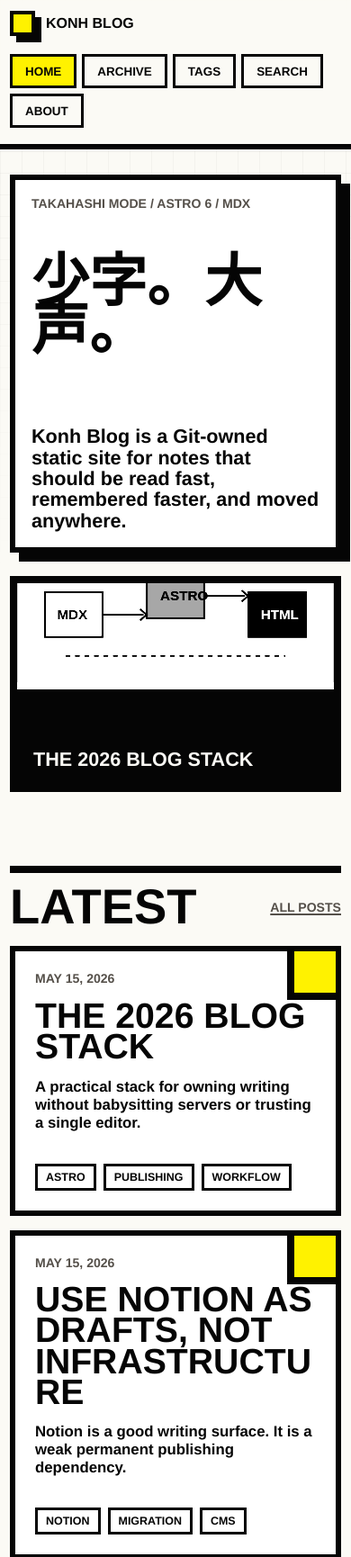
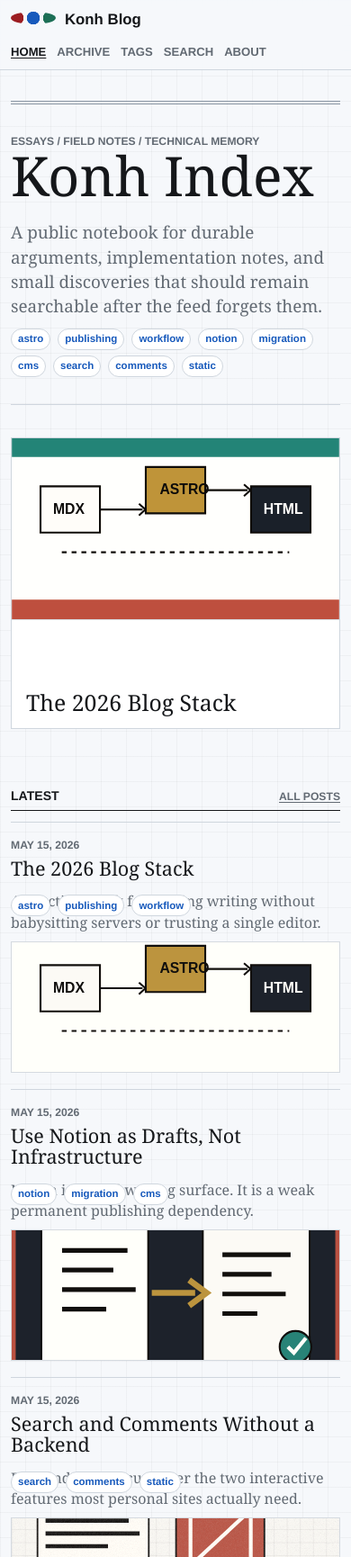
Before and after one commit to xiaokhkh/konh-blog, an Astro site: page / in a window 390 px wide. Shown: the top 1730 px of the page at 90% size. Built offline with nearby package versions, Linux system fonts and the light colour scheme; Astro itself is replaced by a stand-in of ours.

Commit message:
style: switch to research archive theme

```diff
--- a/src/pages/index.astro
+++ b/src/pages/index.astro
@@ -9,16 +9,21 @@
 
 const [featured] = posts;
 const featuredSlug = featured?.id.replace(/\.(md|mdx)$/, '');
+const tags = [...new Set(posts.flatMap((post) => post.data.tags))].slice(0, 12);
 ---
 
 <BaseLayout>
   <section class="container hero">
     <div>
-      <span class="meta-line">Takahashi mode / Astro 6 / MDX</span>
-      <h1>少字。大声。</h1>
+      <span class="meta-line">Essays / field notes / technical memory</span>
+      <h1>Konh Index</h1>
       <p>
-        Konh Blog is a Git-owned static site for notes that should be read fast, remembered faster, and moved anywhere.
+        A public notebook for durable arguments, implementation notes, and small discoveries that should remain
+        searchable after the feed forgets them.
       </p>
+      <div class="tag-row" aria-label="Topics">
+        {tags.map((tag) => <a class="tag" href={`/tags/${encodeURIComponent(tag)}/`}>{tag}</a>)}
+      </div>
     </div>
     {
       featured && (
--- a/src/styles/global.css
+++ b/src/styles/global.css
@@ -1,15 +1,16 @@
 :root {
-  --paper: #fbfaf5;
-  --ink: #050505;
-  --muted: #55504a;
-  --line: #050505;
+  --paper: #f6f8fb;
   --surface: #ffffff;
-  --accent: #fff200;
-  --red: #ff3b30;
-  --blue: #0057ff;
+  --ink: #15171a;
+  --muted: #626a73;
+  --line: #cfd6de;
+  --rule: #8793a0;
+  --blue: #185abc;
+  --blue-soft: #eaf1ff;
+  --red: #9c1d22;
+  --green: #1d6f56;
   color-scheme: light;
-  font-family:
-    "Hiragino Kaku Gothic ProN", "Yu Gothic", "PingFang SC", "Helvetica Neue", Helvetica, Arial, sans-serif;
+  font-family: Georgia, "Times New Roman", "Songti SC", serif;
 }
 
 * {
@@ -17,37 +18,28 @@
 }
 
 html {
-  background: var(--paper);
+  background:
+    linear-gradient(90deg, rgba(21, 23, 26, 0.035) 1px, transparent 1px),
+    linear-gradient(rgba(21, 23, 26, 0.035) 1px, transparent 1px),
+    var(--paper);
+  background-size: 28px 28px;
   color: var(--ink);
 }
 
 body {
   margin: 0;
   min-width: 320px;
-  font-weight: 800;
-}
-
-body::before {
-  position: fixed;
-  inset: 0;
-  z-index: -1;
-  pointer-events: none;
-  content: "";
-  background:
-    linear-gradient(90deg, rgba(0, 0, 0, 0.045) 1px, transparent 1px),
-    linear-gradient(rgba(0, 0, 0, 0.045) 1px, transparent 1px);
-  background-size: 24px 24px;
-  mask-image: linear-gradient(to bottom, black, transparent 76%);
+  font-size: 17px;
 }
 
 a {
-  color: inherit;
-  text-decoration-thickness: 0.12em;
-  text-underline-offset: 0.16em;
+  color: var(--blue);
+  text-decoration-thickness: 0.06em;
+  text-underline-offset: 0.18em;
 }
 
 a:hover {
-  color: var(--blue);
+  color: var(--red);
 }
 
 img {
@@ -61,7 +53,7 @@
 }
 
 .container {
-  width: min(1180px, calc(100% - 32px));
+  width: min(1160px, calc(100% - 36px));
   margin-inline: auto;
 }
 
@@ -70,8 +62,8 @@
   top: 12px;
   left: 12px;
   z-index: 100;
-  padding: 10px 12px;
-  color: var(--paper);
+  padding: 8px 10px;
+  color: white;
   background: var(--ink);
   transform: translateY(-160%);
 }
@@ -84,36 +76,39 @@
   position: sticky;
   top: 0;
   z-index: 10;
-  border-bottom: 6px solid var(--ink);
-  background: rgba(251, 250, 245, 0.94);
-  backdrop-filter: blur(10px);
+  border-bottom: 1px solid var(--line);
+  background: rgba(246, 248, 251, 0.92);
+  backdrop-filter: blur(12px);
 }
 
 .nav {
   display: flex;
-  align-items: stretch;
+  align-items: center;
   justify-content: space-between;
-  min-height: 68px;
-  gap: 20px;
+  min-height: 58px;
+  gap: 18px;
 }
 
 .brand {
   display: inline-flex;
-  align-items: center;
-  gap: 12px;
-  font-size: 1rem;
-  font-weight: 1000;
+  align-items: baseline;
+  gap: 10px;
+  color: var(--ink);
+  font-family: "Helvetica Neue", Helvetica, Arial, sans-serif;
+  font-size: 1.05rem;
+  font-weight: 800;
   letter-spacing: 0;
   text-decoration: none;
-  text-transform: uppercase;
 }
 
 .brand-mark {
-  width: 28px;
-  height: 28px;
-  border: 4px solid var(--ink);
-  background: var(--accent);
-  box-shadow: 7px 7px 0 var(--ink);
+  width: 50px;
+  height: 14px;
+  border-radius: 50%;
+  background:
+    radial-gradient(circle at 7px 7px, var(--red) 0 7px, transparent 7.5px),
+    radial-gradient(circle at 25px 7px, var(--blue) 0 7px, transparent 7.5px),
+    radial-gradient(circle at 43px 7px, var(--green) 0 7px, transparent 7.5px);
 }
 
 .nav-links {
@@ -121,18 +116,14 @@
   flex-wrap: wrap;
   align-items: center;
   justify-content: flex-end;
-  gap: 0;
+  gap: 2px 12px;
 }
 
 .nav-links a {
-  display: inline-flex;
-  align-items: center;
-  min-height: 100%;
-  padding: 0 14px;
-  border-left: 3px solid var(--ink);
-  color: var(--ink);
-  font-size: 0.84rem;
-  font-weight: 1000;
+  color: var(--muted);
+  font-family: "Helvetica Neue", Helvetica, Arial, sans-serif;
+  font-size: 0.82rem;
+  font-weight: 700;
   text-decoration: none;
   text-transform: uppercase;
 }
@@ -140,93 +131,85 @@
 .nav-links a:hover,
 .nav-links a[aria-current="page"] {
   color: var(--ink);
-  background: var(--accent);
+  text-decoration: underline;
 }
 
 .hero {
   display: grid;
-  grid-template-columns: minmax(0, 1fr) 260px;
-  gap: 26px;
-  align-items: stretch;
-  padding: 52px 0 28px;
+  grid-template-columns: minmax(0, 1fr) 310px;
+  gap: 36px;
+  align-items: start;
+  padding: 54px 0 28px;
 }
 
 .hero > div {
-  display: flex;
-  flex-direction: column;
-  justify-content: space-between;
-  min-height: 560px;
-  border: 8px solid var(--ink);
-  padding: 30px;
-  background: var(--surface);
-  box-shadow: 18px 18px 0 var(--ink);
+  border-top: 4px double var(--rule);
+  border-bottom: 1px solid var(--line);
+  padding: 28px 0 30px;
 }
 
 .hero h1 {
-  max-width: 980px;
+  max-width: 940px;
   margin: 0;
-  font-size: 8.8rem;
-  font-weight: 1000;
-  line-height: 0.82;
+  font-size: clamp(3.8rem, 9vw, 8.2rem);
+  font-weight: 500;
+  line-height: 0.94;
   letter-spacing: 0;
-  text-transform: uppercase;
-  overflow-wrap: anywhere;
 }
 
 .hero p {
-  max-width: 760px;
-  margin: 28px 0 0;
-  color: var(--ink);
-  font-size: 2.05rem;
-  line-height: 1.08;
+  max-width: 740px;
+  margin: 22px 0 0;
+  color: var(--muted);
+  font-size: clamp(1.18rem, 2vw, 1.48rem);
+  line-height: 1.45;
 }
 
 .hero-panel {
-  display: flex;
-  flex-direction: column;
-  justify-content: space-between;
-  min-width: 0;
-  border: 8px solid var(--ink);
-  background: var(--ink);
-  color: var(--paper);
+  display: grid;
+  grid-template-rows: auto 1fr;
+  border: 1px solid var(--line);
+  background: var(--surface);
+  color: var(--ink);
   text-decoration: none;
 }
 
 .hero-panel img {
   width: 100%;
-  height: 118px;
+  aspect-ratio: 1.8;
   object-fit: cover;
-  filter: grayscale(1) contrast(1.8);
-  border-bottom: 8px solid var(--paper);
+  filter: saturate(0.72) contrast(1.08);
+  border-bottom: 1px solid var(--line);
 }
 
 .hero-panel p {
+  display: flex;
+  align-items: end;
+  min-height: 210px;
   margin: 0;
-  padding: 18px;
-  color: var(--paper);
-  font-size: 2.15rem;
-  font-weight: 1000;
-  line-height: 0.95;
-  text-transform: uppercase;
-  overflow-wrap: anywhere;
+  padding: 16px;
+  color: var(--ink);
+  font-size: 2.1rem;
+  font-weight: 500;
+  line-height: 1.02;
 }
 
 .section-head {
   display: flex;
-  align-items: center;
+  align-items: end;
   justify-content: space-between;
   gap: 20px;
-  margin: 54px 0 18px;
-  border-top: 8px solid var(--ink);
-  padding-top: 14px;
+  margin: 38px 0 12px;
+  border-bottom: 1px solid var(--ink);
+  padding-bottom: 8px;
 }
 
 .section-head h1,
 .section-head h2 {
   margin: 0;
-  font-size: 3.4rem;
-  font-weight: 1000;
-  line-height: 0.9;
+  font-family: "Helvetica Neue", Helvetica, Arial, sans-serif;
+  font-size: 0.88rem;
+  font-weight: 800;
   letter-spacing: 0;
   text-transform: uppercase;
 }
@@ -234,204 +217,206 @@
 .section-head a,
 .meta-line {
   color: var(--muted);
-  font-size: 0.88rem;
-  font-weight: 1000;
+  font-family: "Helvetica Neue", Helvetica, Arial, sans-serif;
+  font-size: 0.76rem;
+  font-weight: 700;
+  letter-spacing: 0;
   text-transform: uppercase;
 }
 
 .post-grid {
   display: grid;
-  grid-template-columns: repeat(3, minmax(0, 1fr));
-  gap: 16px;
+  grid-template-columns: 1fr;
+  border-top: 1px solid var(--line);
 }
 
 .post-card {
-  position: relative;
-  display: flex;
+  display: grid;
+  grid-template-columns: 150px minmax(0, 1fr) 220px;
+  gap: 22px;
   min-width: 0;
-  min-height: 370px;
-  overflow: hidden;
-  border: 8px solid var(--ink);
-  background: var(--surface);
+  border-bottom: 1px solid var(--line);
+  padding: 18px 0;
   color: var(--ink);
   text-decoration: none;
-  transition:
-    transform 140ms ease,
-    background 140ms ease,
-    color 140ms ease;
-}
-
-.post-card::before {
-  position: absolute;
-  top: 0;
-  right: 0;
-  width: 46px;
-  height: 46px;
-  content: "";
-  background: var(--accent);
-  border-left: 8px solid var(--ink);
-  border-bottom: 8px solid var(--ink);
 }
 
 .post-card:hover {
-  color: var(--paper);
-  background: var(--ink);
-  transform: translateY(-5px);
+  background: linear-gradient(90deg, var(--blue-soft), transparent);
 }
 
 .post-card img {
-  display: none;
+  grid-column: 1;
+  grid-row: 1 / span 3;
+  width: 150px;
+  aspect-ratio: 1.25;
+  object-fit: cover;
+  filter: saturate(0.7) contrast(1.05);
+  border: 1px solid var(--line);
 }
 
 .post-card-body {
-  display: flex;
-  flex: 1;
-  flex-direction: column;
-  gap: 16px;
-  justify-content: space-between;
-  padding: 22px;
+  display: contents;
+}
+
+.post-card .meta-line {
+  grid-column: 2;
+  grid-row: 1;
+  align-self: start;
 }
 
 .post-card h3 {
+  grid-column: 2;
+  grid-row: 2;
   margin: 0;
-  font-size: 3.05rem;
-  font-weight: 1000;
-  line-height: 0.88;
+  font-size: clamp(1.35rem, 2.8vw, 2.2rem);
+  font-weight: 500;
+  line-height: 1.05;
   letter-spacing: 0;
-  text-transform: uppercase;
-  overflow-wrap: anywhere;
 }
 
 .post-card p {
-  margin: 0;
-  color: inherit;
-  font-size: 1.05rem;
-  font-weight: 900;
-  line-height: 1.2;
+  grid-column: 2;
+  grid-row: 3;
+  max-width: 720px;
+  margin: 6px 0 0;
+  color: var(--muted);
+  line-height: 1.48;
 }
 
 .tag-row {
   display: flex;
   flex-wrap: wrap;
-  gap: 8px;
-  margin-top: 18px;
+  gap: 6px 8px;
+  margin-top: 10px;
+}
+
+.post-card .tag-row {
+  grid-column: 3;
+  grid-row: 1 / span 2;
+  align-content: start;
+  justify-content: flex-end;
+  margin-top: 0;
 }
 
 .tag {
   display: inline-flex;
   align-items: center;
-  min-height: 30px;
-  padding: 5px 9px;
-  border: 3px solid currentColor;
-  border-radius: 0;
-  color: inherit;
-  background: transparent;
-  font-size: 0.78rem;
-  font-weight: 1000;
+  min-height: 24px;
+  padding: 2px 7px;
+  border: 1px solid var(--line);
+  border-radius: 999px;
+  color: var(--blue);
+  background: var(--surface);
+  font-family: "Helvetica Neue", Helvetica, Arial, sans-serif;
+  font-size: 0.72rem;
+  font-weight: 700;
   line-height: 1;
   text-decoration: none;
-  text-transform: uppercase;
 }
 
 .tag:hover {
-  color: var(--ink);
-  background: var(--accent);
+  border-color: var(--blue);
+  background: var(--blue-soft);
 }
 
 .archive-list {
   display: grid;
-  border-top: 8px solid var(--ink);
+  border-top: 1px solid var(--line);
 }
 
 .archive-row {
   display: grid;
-  grid-template-columns: 160px minmax(0, 1fr) 130px;
+  grid-template-columns: 140px minmax(0, 1fr) 110px;
   gap: 18px;
-  align-items: center;
-  padding: 22px 0;
-  border-bottom: 8px solid var(--ink);
+  align-items: baseline;
+  padding: 13px 0;
+  border-bottom: 1px solid var(--line);
+  color: var(--ink);
   text-decoration: none;
 }
 
 .archive-row:hover {
-  background: var(--accent);
+  background: var(--blue-soft);
 }
 
 .archive-row strong {
   overflow-wrap: anywhere;
-  font-size: 2.5rem;
-  font-weight: 1000;
-  line-height: 0.95;
-  text-transform: uppercase;
+  font-size: 1.12rem;
+  font-weight: 500;
+  line-height: 1.25;
 }
 
 .article {
   display: grid;
-  grid-template-columns: minmax(0, 780px) 230px;
-  gap: 52px;
-  padding: 46px 0 72px;
+  grid-template-columns: minmax(0, 760px) minmax(180px, 260px);
+  gap: 54px;
+  padding: 42px 0 72px;
 }
 
 .article-header {
   grid-column: 1 / -1;
-  border: 8px solid var(--ink);
-  padding: 30px;
-  background: var(--surface);
-  box-shadow: 18px 18px 0 var(--ink);
+  border-top: 4px double var(--rule);
+  border-bottom: 1px solid var(--line);
+  padding: 26px 0 28px;
 }
 
 .article-header h1 {
-  margin: 16px 0 24px;
-  font-size: 6.5rem;
-  font-weight: 1000;
-  line-height: 0.82;
+  max-width: 980px;
+  margin: 12px 0 18px;
+  font-size: clamp(2.6rem, 6.5vw, 6.2rem);
+  font-weight: 500;
+  line-height: 0.96;
   letter-spacing: 0;
-  text-transform: uppercase;
-  overflow-wrap: anywhere;
 }
 
 .article-header p {
-  max-width: 860px;
+  max-width: 820px;
   margin: 0;
-  color: var(--ink);
-  font-size: 1.85rem;
-  font-weight: 950;
-  line-height: 1.12;
+  color: var(--muted);
+  font-size: 1.28rem;
+  line-height: 1.45;
 }
 
 .article-cover {
   grid-column: 1 / -1;
   width: 100%;
-  max-height: 150px;
+  max-height: 260px;
   object-fit: cover;
-  filter: grayscale(1) contrast(1.8);
-  border: 8px solid var(--ink);
+  filter: saturate(0.75) contrast(1.08);
+  border: 1px solid var(--line);
 }
 
 .article-body {
   min-width: 0;
-  font-family: Georgia, "Times New Roman", serif;
-  font-size: 1.18rem;
-  font-weight: 500;
-  line-height: 1.72;
+  font-size: 1.13rem;
+  line-height: 1.74;
+}
+
+.article-body > p:first-of-type::first-letter {
+  float: left;
+  margin: 0.05em 0.12em 0 0;
+  color: var(--red);
+  font-size: 4.8rem;
+  line-height: 0.82;
 }
 
 .article-body h2,
 .article-body h3 {
-  margin: 2.2em 0 0.7em;
-  font-family:
-    "Hiragino Kaku Gothic ProN", "Yu Gothic", "PingFang SC", "Helvetica Neue", Helvetica, Arial, sans-serif;
-  font-weight: 1000;
-  line-height: 0.9;
-  text-transform: uppercase;
+  margin: 2.2em 0 0.65em;
+  font-weight: 500;
+  line-height: 1.1;
 }
 
 .article-body h2 {
-  font-size: 3.5rem;
+  border-bottom: 1px solid var(--line);
+  padding-bottom: 0.18em;
+  font-size: 2.15rem;
 }
 
 .article-body h3 {
-  font-size: 2.35rem;
+  color: var(--red);
+  font-size: 1.48rem;
 }
 
 .article-body p,
@@ -442,117 +427,122 @@
   margin: 1.15em 0;
 }
 
+.article-body a {
+  background: linear-gradient(var(--blue-soft), var(--blue-soft)) 0 85% / 100% 0.45em no-repeat;
+}
+
 .article-body blockquote {
-  border-left: 10px solid var(--ink);
-  padding: 12px 0 12px 20px;
-  color: var(--ink);
-  background: var(--accent);
-  font-family:
-    "Hiragino Kaku Gothic ProN", "Yu Gothic", "PingFang SC", "Helvetica Neue", Helvetica, Arial, sans-serif;
-  font-size: 1.6rem;
-  font-weight: 1000;
-  line-height: 1.15;
+  border-left: 4px solid var(--red);
+  padding: 0.2em 0 0.2em 1em;
+  color: var(--muted);
+  font-size: 1.05rem;
 }
 
 .article-body code {
-  font-weight: 800;
+  color: var(--red);
+  font-size: 0.92em;
 }
 
 .article-body pre {
   overflow: auto;
-  border: 6px solid var(--ink);
+  border: 1px solid var(--line);
   border-radius: 0;
-  padding: 18px;
-  font-size: 0.95rem;
+  padding: 16px;
+  font-size: 0.92rem;
 }
 
 .toc {
   position: sticky;
-  top: 100px;
+  top: 82px;
   align-self: start;
-  border: 6px solid var(--ink);
-  padding: 14px;
-  color: var(--ink);
-  background: var(--surface);
-  font-size: 0.88rem;
-  font-weight: 1000;
-  line-height: 1.45;
-  text-transform: uppercase;
+  border-left: 1px solid var(--line);
+  padding-left: 18px;
+  color: var(--muted);
+  font-family: "Helvetica Neue", Helvetica, Arial, sans-serif;
+  font-size: 0.78rem;
+  line-height: 1.55;
 }
 
 .toc strong {
   display: block;
   margin-bottom: 10px;
   color: var(--ink);
+  font-size: 0.75rem;
+  text-transform: uppercase;
 }
 
 .toc a {
   display: block;
   margin: 8px 0;
+  text-decoration: none;
 }
 
 .search-shell {
-  margin: 42px 0 72px;
-  border: 8px solid var(--ink);
-  padding: 24px;
+  margin: 32px 0 72px;
+  border: 1px solid var(--line);
+  padding: clamp(18px, 4vw, 28px);
   background: var(--surface);
-  box-shadow: 18px 18px 0 var(--ink);
 }
 
 #search input {
   width: 100%;
-  border: 6px solid var(--ink);
+  border: 1px solid var(--rule);
   border-radius: 0;
-  padding: 14px;
-  background: var(--paper);
+  padding: 12px 14px;
+  background: var(--surface);
   color: var(--ink);
 }
 
 .pagefind-ui__result {
-  border-top: 6px solid var(--ink);
-  padding: 18px 0;
+  border-top: 1px solid var(--line);
+  padding: 16px 0;
 }
 
 .site-footer {
   margin-top: 72px;
-  border-top: 8px solid var(--ink);
+  border-top: 1px solid var(--line);
   padding: 28px 0 40px;
   color: var(--muted);
-  font-size: 0.88rem;
-  font-weight: 1000;
-  text-transform: uppercase;
+  font-family: "Helvetica Neue", Helvetica, Arial, sans-serif;
+  font-size: 0.78rem;
 }
 
-@media (max-width: 980px) {
+@media (max-width: 900px) {
   .hero,
   .article {
     grid-template-columns: 1fr;
   }
 
-  .hero > div {
-    min-height: 420px;
+  .post-card {
+    grid-template-columns: 112px minmax(0, 1fr);
   }
 
-  .hero h1 {
-    font-size: 6.2rem;
+  .post-card img {
+    width: 112px;
   }
 
-  .hero-panel {
-    min-height: 240px;
-  }
-
-  .post-grid {
-    grid-template-columns: 1fr 1fr;
+  .post-card .tag-row {
+    grid-column: 2;
+    grid-row: 3;
+    justify-content: flex-start;
+    margin-top: 10px;
   }
 
   .toc {
     position: static;
+    border-left: 0;
+    border-top: 1px solid var(--line);
+    padding: 16px 0 0;
   }
 }
 
-@media (max-width: 680px) {
+@media (max-width: 620px) {
+  body {
+    font-size: 16px;
+  }
+
   .container {
-    width: min(100% - 22px, 1180px);
+    width: min(100% - 24px, 1160px);
   }
 
   .nav {
@@ -565,57 +555,35 @@
     justify-content: flex-start;
   }
 
-  .nav-links a {
-    min-height: 38px;
-    border: 3px solid var(--ink);
-    margin: 0 6px 6px 0;
+  .hero {
+    padding-top: 34px;
   }
 
-  .hero {
-    padding-top: 28px;
+  .hero-panel p {
+    min-height: 120px;
+    font-size: 1.55rem;
   }
 
-  .hero > div,
-  .article-header,
-  .search-shell {
-    border-width: 6px;
-    padding: 18px;
-    box-shadow: 10px 10px 0 var(--ink);
-  }
-
-  .hero h1 {
-    font-size: 4rem;
-  }
-
-  .hero p,
-  .article-header p {
-    font-size: 1.35rem;
-  }
-
-  .post-grid {
-    grid-template-columns: 1fr;
-  }
-
-  .post-card {
-    min-height: 300px;
-    border-width: 6px;
-  }
-
-  .post-card h3,
-  .archive-row strong {
-    font-size: 2.45rem;
-  }
-
-  .article-header h1 {
-    font-size: 3.7rem;
-  }
-
-  .article-body h2 {
-    font-size: 2.45rem;
-  }
-
+  .post-card,
   .archive-row {
     grid-template-columns: 1fr;
     gap: 8px;
   }
+
+  .post-card img {
+    width: 100%;
+    aspect-ratio: 2.5;
+  }
+
+  .post-card .meta-line,
+  .post-card h3,
+  .post-card p,
+  .post-card .tag-row {
+    grid-column: 1;
+  }
+
+  .post-card img {
+    grid-column: 1;
+    grid-row: auto;
+  }
 }
```
